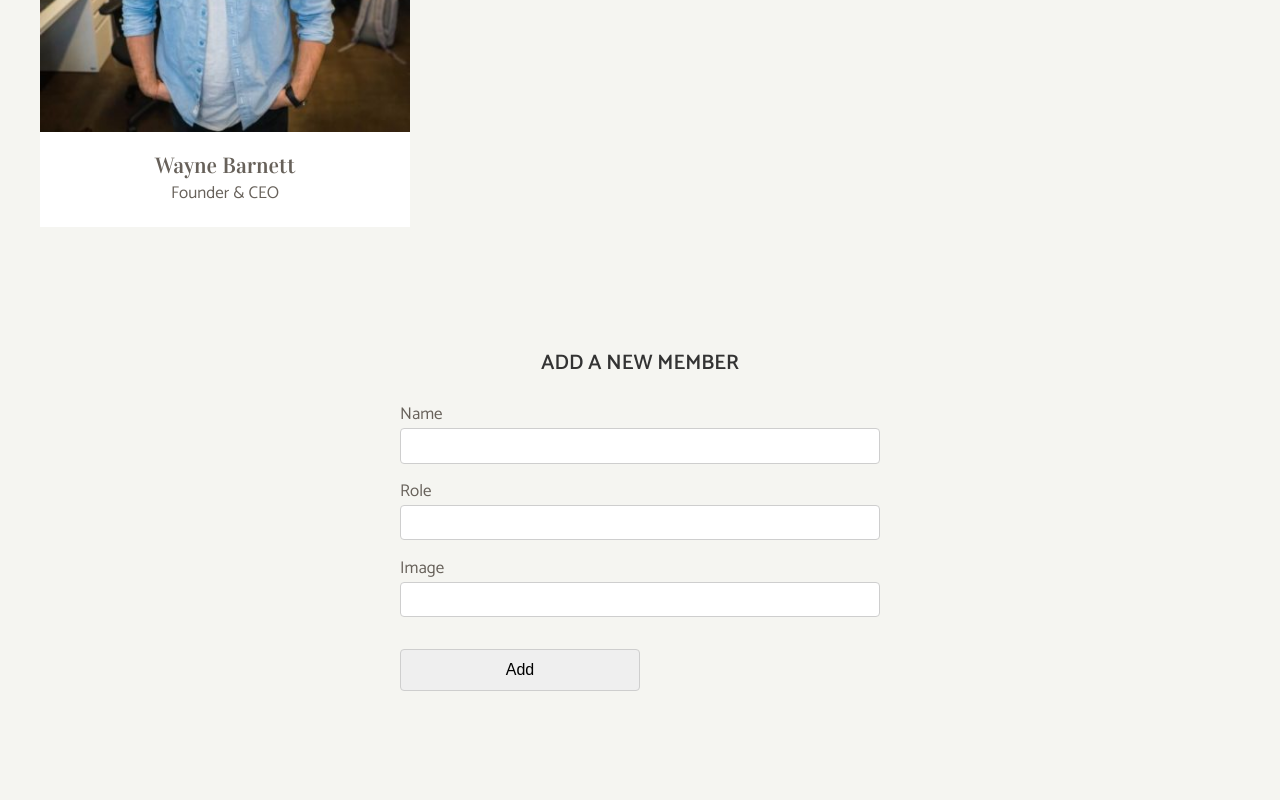
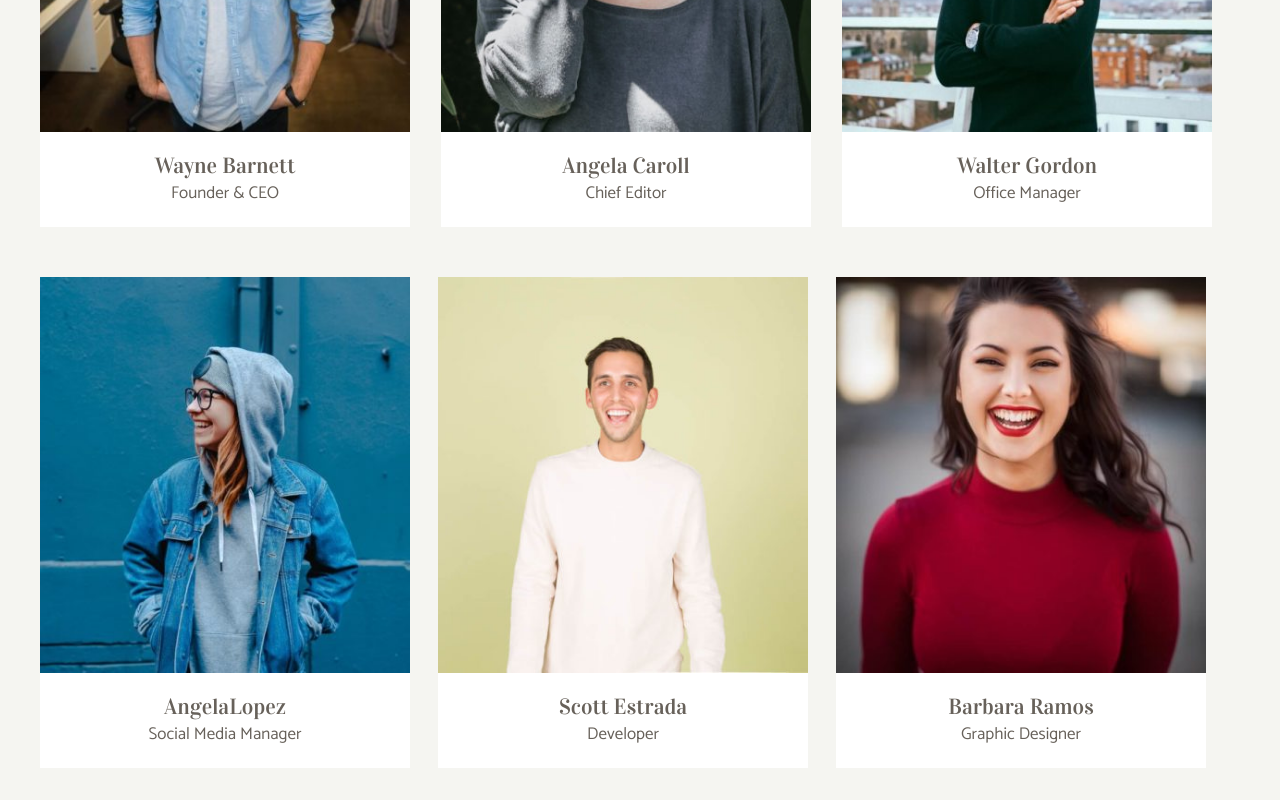
Before and after one commit to Cristian6918/js-our-team, a plain HTML site: page index.html in a window 1280 px wide. Shown: the part 500-1300 px from the top of the page. Before the commit the page ends 1257 px from the top, so only its background shows below. Drawn offline with Linux system fonts and the light colour scheme.

Commit message:
All Done!

```diff
--- a/index.html
+++ b/index.html
@@ -9,6 +9,7 @@
   <link rel="preconnect" href="https://fonts.gstatic.com" crossorigin />
   <link href="https://fonts.googleapis.com/css2?family=Catamaran:wght@400;600&family=Vidaloka&display=swap"
     rel="stylesheet" />
+  <script src="script.js" defer></script>
   <title>Our Team</title>
 </head>
 
--- /dev/null
+++ b/script.js
@@ -0,0 +1,93 @@
+console.log('js ok');
+const teamContainer = document.querySelector('.team-container');
+
+
+// Creation of Objeacts for each Memeber of the Team!
+const member1 = {
+    name: 'Angela Caroll',
+    role: 'Chief Editor',
+    photo: 'img/angela-caroll-chief-editor.jpg',
+}
+const member2 = {
+    name: 'Walter Gordon',
+    role: 'Office Manager',
+    photo: 'img/walter-gordon-office-manager.jpg',
+}
+const member3 = {
+    name: 'AngelaLopez',
+    role: 'Social Media Manager',
+    photo: 'img/angela-lopez-social-media-manager.jpg',
+}
+const member4 = {
+    name: 'Scott Estrada',
+    role: 'Developer',
+    photo: 'img/scott-estrada-developer.jpg',
+}
+const member5 = {
+    name: 'Barbara Ramos',
+    role: 'Graphic Designer',
+    photo: 'img/barbara-ramos-graphic-designer.jpg',
+}
+
+// Creation of an array with all the Objects created
+let teamMembers = [member1, member2, member3, member4, member5];
+
+// Function that Create a card with che information of Objects
+function createCard(member) {
+    const teamCard = document.createElement('div');
+    teamCard.classList.add('team-card');
+    const photoDiv = document.createElement('div');
+    photoDiv.classList.add('card-image');
+    const photo = document.createElement('img');
+    photo.setAttribute('src', member.photo);
+    photo.setAttribute('alt', `${member.name}`);
+
+    const cardText = document.createElement('div');
+    cardText.classList.add('card-text');
+
+    const paraName = document.createElement('h3');
+    paraName.innerText = `${member.name}`
+
+    const paraRole = document.createElement('p');
+    paraRole.innerText = `${member.role}`;
+
+    teamContainer.appendChild(teamCard);
+    teamCard.appendChild(photoDiv);
+    photoDiv.appendChild(photo);
+    teamCard.appendChild(cardText);
+    cardText.appendChild(paraName);
+    cardText.appendChild(paraRole);
+
+}
+// Creation of the Card
+for (i = 0; i < teamMembers.length; i++) {
+    createCard(teamMembers[i]);
+}
+
+
+// ---------------------------Bonus---------------------//
+// Declarations!
+let addName = document.querySelector('#name');
+let addRole = document.querySelector('#role');
+let addImage = document.querySelector('#image');
+const addButton = document.querySelector('#addMemberButton');
+// Add EventListenere to the Button constant
+addButton.addEventListener('click', function () {
+    let newMember = {
+        name: addName.value,
+        role: addRole.value,
+        photo: addImage.value,
+    }
+    console.log(addName.value);
+    teamMembers.push(newMember);
+    createCard(newMember);
+    inputClear();
+
+});
+
+// Clear Input Spaces Function!
+function inputClear() {
+    addName.value = '';
+    addRole.value = '';
+    addImage.value = '';
+}
```
